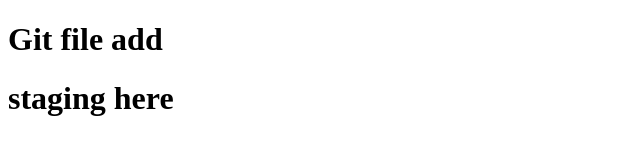
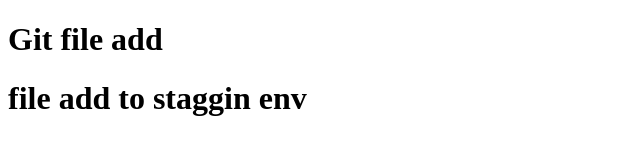
Before and after one commit to Giridhard123/Projectassignment, a plain HTML site: page index.html in a window 1280 px wide. Shown: the whole page, without its empty margins (0-640 px from the left). Drawn offline with Linux system fonts and the light colour scheme.

Commit message:
commit t stagging env

```diff
--- a/index.html
+++ b/index.html
@@ -4,7 +4,7 @@
    </head>
    <body>
 	<h1> Git file add </h1>
-	<h1> staging here </h1>
+	<h1> file add to staggin env </h1>
 
    </body>
 </html>
```
